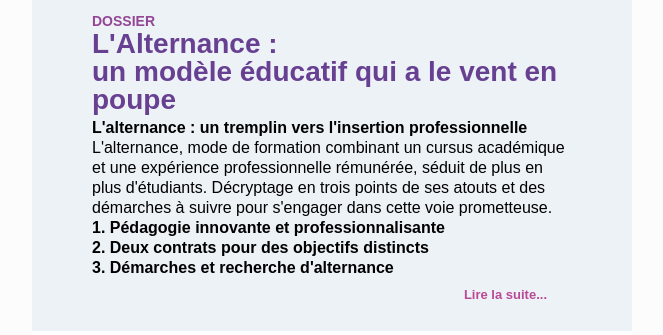
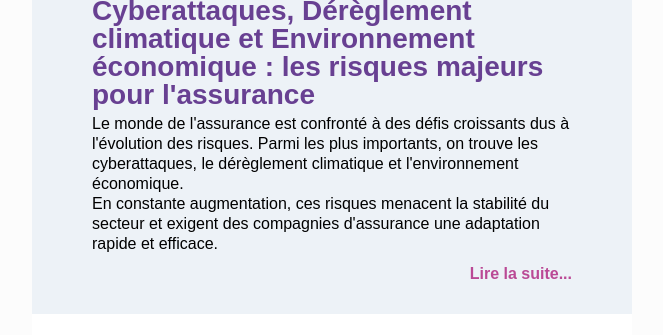
Before and after one commit to StraetenMax/052024_LetAssurance-MJML, a Node project: template html/index.html in a window 1280 px wide. Shown: the part 1062-1397 px from the top of the page, without its empty margins (308-971 px from the left). Run offline with Node 20 templates, Linux system fonts and the light colour scheme; the template is opened without the code that fills it, so the values that code supplies are empty.

Commit message:
mettre en place les articles

```diff
--- a/html/index.html
+++ b/html/index.html
@@ -1,7 +1,7 @@
 <!doctype html>
 <html lang="und" dir="auto" xmlns="http://www.w3.org/1999/xhtml" xmlns:v="urn:schemas-microsoft-com:vml" xmlns:o="urn:schemas-microsoft-com:office:office">
   <head>
-    <title>Lettre Assurance Etudiant Mai</title>
+    <title>Lettre Assurance Etudiant Mai 2024</title>
     <!--[if !mso]><!-->
     <meta http-equiv="X-UA-Compatible" content="IE=edge">
     <!--<![endif]-->
@@ -34,13 +34,14 @@
     <style type="text/css">
       @media only screen and (min-width:480px) {
         .mj-column-px-480 { width:480px !important; max-width: 480px; }
+.mj-column-per-20 { width:20% !important; max-width: 20%; }
+.mj-column-per-80 { width:80% !important; max-width: 80%; }
 .mj-column-px-550 { width:550px !important; max-width: 550px; }
 .mj-column-per-60 { width:60% !important; max-width: 60%; }
 .mj-column-per-40 { width:40% !important; max-width: 40%; }
 .mj-column-px-600 { width:600px !important; max-width: 600px; }
-.mj-column-per-20 { width:20% !important; max-width: 20%; }
-.mj-column-per-80 { width:80% !important; max-width: 80%; }
 .mj-column-per-100 { width:100% !important; max-width: 100%; }
+.mj-column-px-530 { width:530px !important; max-width: 530px; }
 .mj-column-per-50 { width:50% !important; max-width: 50%; }
 .mj-column-px-536 { width:536px !important; max-width: 536px; }
 .mj-column-px-320 { width:320px !important; max-width: 320px; }
@@ -48,13 +49,14 @@
     </style>
     <style media="screen and (min-width:480px)">
       .moz-text-html .mj-column-px-480 { width:480px !important; max-width: 480px; }
+.moz-text-html .mj-column-per-20 { width:20% !important; max-width: 20%; }
+.moz-text-html .mj-column-per-80 { width:80% !important; max-width: 80%; }
 .moz-text-html .mj-column-px-550 { width:550px !important; max-width: 550px; }
 .moz-text-html .mj-column-per-60 { width:60% !important; max-width: 60%; }
 .moz-text-html .mj-column-per-40 { width:40% !important; max-width: 40%; }
 .moz-text-html .mj-column-px-600 { width:600px !important; max-width: 600px; }
-.moz-text-html .mj-column-per-20 { width:20% !important; max-width: 20%; }
-.moz-text-html .mj-column-per-80 { width:80% !important; max-width: 80%; }
 .moz-text-html .mj-column-per-100 { width:100% !important; max-width: 100%; }
+.moz-text-html .mj-column-px-530 { width:530px !important; max-width: 530px; }
 .moz-text-html .mj-column-per-50 { width:50% !important; max-width: 50%; }
 .moz-text-html .mj-column-px-536 { width:536px !important; max-width: 536px; }
 .moz-text-html .mj-column-px-320 { width:320px !important; max-width: 320px; }
@@ -88,7 +90,129 @@
       >
 
 
-      <!--[if mso | IE]><table align="center" border="0" cellpadding="0" cellspacing="0" class="" role="presentation" style="width:600px;" width="600" bgcolor="#ffffff" ><tr><td style="line-height:0px;font-size:0px;mso-line-height-rule:exactly;"><![endif]-->
+      <!--[if mso | IE]><table align="center" border="0" cellpadding="0" cellspacing="0" class="" role="presentation" style="width:600px;" width="600" bgcolor="#4A5568" ><tr><td style="line-height:0px;font-size:0px;mso-line-height-rule:exactly;"><![endif]-->
+
+
+      <div  style="background:#4A5568;background-color:#4A5568;margin:0px auto;max-width:600px;">
+
+        <table
+           align="center" border="0" cellpadding="0" cellspacing="0" role="presentation" style="background:#4A5568;background-color:#4A5568;width:100%;"
+        >
+          <tbody>
+            <tr>
+              <td
+                 style="direction:ltr;font-size:0px;padding:0;text-align:center;"
+              >
+                <!--[if mso | IE]><table role="presentation" border="0" cellpadding="0" cellspacing="0"><tr><td class="" style="width:480px;" ><![endif]-->
+
+      <div
+         class="mj-column-px-480 mj-outlook-group-fix" style="font-size:0;line-height:0;text-align:left;display:inline-block;width:100%;direction:ltr;"
+      >
+        <!--[if mso | IE]><table border="0" cellpadding="0" cellspacing="0" role="presentation" ><tr><td style="vertical-align:middle;width:96px;" ><![endif]-->
+
+      <div
+         class="mj-column-per-20 mj-outlook-group-fix" style="font-size:0px;text-align:left;direction:ltr;display:inline-block;vertical-align:middle;width:20%;"
+      >
+
+      <table
+         border="0" cellpadding="0" cellspacing="0" role="presentation" width="100%"
+      >
+        <tbody>
+          <tr>
+            <td  style="vertical-align:middle;padding-top:8px;padding-right:8px;padding-bottom:8px;">
+
+      <table
+         border="0" cellpadding="0" cellspacing="0" role="presentation" style="" width="100%"
+      >
+        <tbody>
+
+              <tr>
+                <td
+                   align="right" style="font-size:0px;padding:0;word-break:break-word;"
+                >
+
+      <table
+         border="0" cellpadding="0" cellspacing="0" role="presentation" style="border-collapse:collapse;border-spacing:0px;"
+      >
+        <tbody>
+          <tr>
+            <td  style="width:50px;">
+
+      <img
+         alt="logo ESA (École Supérieure Assurance)" src="https://i.ibb.co/xYKFMzh/logoESA.jpg" style="border:0;display:block;outline:none;text-decoration:none;height:auto;width:100%;font-size:13px;" width="50" height="auto"
+      />
+
+            </td>
+          </tr>
+        </tbody>
+      </table>
+
+                </td>
+              </tr>
+
+        </tbody>
+      </table>
+
+            </td>
+          </tr>
+        </tbody>
+      </table>
+
+      </div>
+
+              <!--[if mso | IE]></td><td style="vertical-align:top;width:384px;" ><![endif]-->
+
+      <div
+         class="mj-column-per-80 mj-outlook-group-fix" style="font-size:0px;text-align:left;direction:ltr;display:inline-block;vertical-align:top;width:80%;"
+      >
+
+      <table
+         border="0" cellpadding="0" cellspacing="0" role="presentation" width="100%"
+      >
+        <tbody>
+          <tr>
+            <td  style="vertical-align:top;padding-top:8px;padding-bottom:8px;padding-left:8px;">
+
+      <table
+         border="0" cellpadding="0" cellspacing="0" role="presentation" style="" width="100%"
+      >
+        <tbody>
+
+              <tr>
+                <td
+                   align="left" style="font-size:0px;padding:0;word-break:break-word;"
+                >
+
+      <div
+         style="font-family:Arial, Helvetica, sans-serif;font-size:16px;font-weight:300;line-height:20px;text-align:left;color:#ffffff;"
+      >Ecosup Assurance partenaire de l'ESA Paris <em>(École Supérieure d'Assurance)</em></div>
+
+                </td>
+              </tr>
+
+        </tbody>
+      </table>
+
+            </td>
+          </tr>
+        </tbody>
+      </table>
+
+      </div>
+
+              <!--[if mso | IE]></td></tr></table><![endif]-->
+      </div>
+
+          <!--[if mso | IE]></td></tr></table><![endif]-->
+              </td>
+            </tr>
+          </tbody>
+        </table>
+
+      </div>
+
+
+      <!--[if mso | IE]></td></tr></table><table align="center" border="0" cellpadding="0" cellspacing="0" class="" role="presentation" style="width:600px;" width="600" bgcolor="#ffffff" ><tr><td style="line-height:0px;font-size:0px;mso-line-height-rule:exactly;"><![endif]-->
 
 
       <div  style="background:#ffffff;background-color:#ffffff;margin:0px auto;max-width:600px;">
@@ -409,128 +533,6 @@
       </div>
 
 
-      <!--[if mso | IE]></td></tr></table><table align="center" border="0" cellpadding="0" cellspacing="0" class="" role="presentation" style="width:600px;" width="600" bgcolor="#4A5568" ><tr><td style="line-height:0px;font-size:0px;mso-line-height-rule:exactly;"><![endif]-->
-
-
-      <div  style="background:#4A5568;background-color:#4A5568;margin:0px auto;max-width:600px;">
-
-        <table
-           align="center" border="0" cellpadding="0" cellspacing="0" role="presentation" style="background:#4A5568;background-color:#4A5568;width:100%;"
-        >
-          <tbody>
-            <tr>
-              <td
-                 style="direction:ltr;font-size:0px;padding:0;text-align:center;"
-              >
-                <!--[if mso | IE]><table role="presentation" border="0" cellpadding="0" cellspacing="0"><tr><td class="" style="width:480px;" ><![endif]-->
-
-      <div
-         class="mj-column-px-480 mj-outlook-group-fix" style="font-size:0;line-height:0;text-align:left;display:inline-block;width:100%;direction:ltr;"
-      >
-        <!--[if mso | IE]><table border="0" cellpadding="0" cellspacing="0" role="presentation" ><tr><td style="vertical-align:middle;width:96px;" ><![endif]-->
-
-      <div
-         class="mj-column-per-20 mj-outlook-group-fix" style="font-size:0px;text-align:left;direction:ltr;display:inline-block;vertical-align:middle;width:20%;"
-      >
-
-      <table
-         border="0" cellpadding="0" cellspacing="0" role="presentation" width="100%"
-      >
-        <tbody>
-          <tr>
-            <td  style="vertical-align:middle;padding-top:8px;padding-right:8px;padding-bottom:8px;">
-
-      <table
-         border="0" cellpadding="0" cellspacing="0" role="presentation" style="" width="100%"
-      >
-        <tbody>
-
-              <tr>
-                <td
-                   align="right" style="font-size:0px;padding:0;word-break:break-word;"
-                >
-
-      <table
-         border="0" cellpadding="0" cellspacing="0" role="presentation" style="border-collapse:collapse;border-spacing:0px;"
-      >
-        <tbody>
-          <tr>
-            <td  style="width:50px;">
-
-      <img
-         alt="logo ESA (École Supérieure Assurance)" src="https://i.ibb.co/xYKFMzh/logoESA.jpg" style="border:0;display:block;outline:none;text-decoration:none;height:auto;width:100%;font-size:13px;" width="50" height="auto"
-      />
-
-            </td>
-          </tr>
-        </tbody>
-      </table>
-
-                </td>
-              </tr>
-
-        </tbody>
-      </table>
-
-            </td>
-          </tr>
-        </tbody>
-      </table>
-
-      </div>
-
-              <!--[if mso | IE]></td><td style="vertical-align:top;width:384px;" ><![endif]-->
-
-      <div
-         class="mj-column-per-80 mj-outlook-group-fix" style="font-size:0px;text-align:left;direction:ltr;display:inline-block;vertical-align:top;width:80%;"
-      >
-
-      <table
-         border="0" cellpadding="0" cellspacing="0" role="presentation" width="100%"
-      >
-        <tbody>
-          <tr>
-            <td  style="vertical-align:top;padding-top:8px;padding-bottom:8px;padding-left:8px;">
-
-      <table
-         border="0" cellpadding="0" cellspacing="0" role="presentation" style="" width="100%"
-      >
-        <tbody>
-
-              <tr>
-                <td
-                   align="left" style="font-size:0px;padding:0;word-break:break-word;"
-                >
-
-      <div
-         style="font-family:Arial, Helvetica, sans-serif;font-size:16px;font-weight:300;line-height:20px;text-align:left;color:#ffffff;"
-      >Ecosup Assurance partenaire de l'ESA Paris <em>(École Supérieure d'Assurance)</em></div>
-
-                </td>
-              </tr>
-
-        </tbody>
-      </table>
-
-            </td>
-          </tr>
-        </tbody>
-      </table>
-
-      </div>
-
-              <!--[if mso | IE]></td></tr></table><![endif]-->
-      </div>
-
-          <!--[if mso | IE]></td></tr></table><![endif]-->
-              </td>
-            </tr>
-          </tbody>
-        </table>
-
-      </div>
-
-
       <!--[if mso | IE]></td></tr></table><table align="center" border="0" cellpadding="0" cellspacing="0" class="" role="presentation" style="width:600px;" width="600" bgcolor="#270938" ><tr><td style="line-height:0px;font-size:0px;mso-line-height-rule:exactly;"><![endif]-->
 
 
@@ -560,9 +562,33 @@
                    align="center" style="font-size:0px;padding:10px 25px;word-break:break-word;"
                 >
 
+      <table
+         border="0" cellpadding="0" cellspacing="0" role="presentation" style="border-collapse:collapse;border-spacing:0px;"
+      >
+        <tbody>
+          <tr>
+            <td  style="width:550px;">
+
+      <img
+         alt="" style="border:0;display:block;outline:none;text-decoration:none;height:auto;width:100%;font-size:13px;" width="550" height="auto"
+      />
+
+            </td>
+          </tr>
+        </tbody>
+      </table>
+
+                </td>
+              </tr>
+
+              <tr>
+                <td
+                   align="center" style="font-size:0px;padding:10px 25px;word-break:break-word;"
+                >
+
       <div
          style="font-family:Arial, Helvetica, sans-serif;font-size:28px;font-weight:500;line-height:1;text-align:center;color:#BA4995;"
-      >Vous recherchez une <strong style="color:#ffffff">alternance</strong> pour votre BTS ou votre Bachelor dans le domaine de la Banque - Assurance : <strong style="color:#ffffff">Nous avons des postes pour vous !</strong></div>
+      >Plus de 40 postes en <strong style="color:#ffffff">alternance</strong> à pourvoir auprès de nos <strong style="color:#ffffff">entreprises partenaires</strong></div>
 
                 </td>
               </tr>
@@ -644,11 +670,11 @@
             <td  style="width:600px;" class="mj-full-width-mobile">
 
         <a
-           href="https://ecosup-assurance.fr/alternance-modele-educatif-vent-en-poupe/" target="_blank"
+           href="https://ecosup-assurance.fr/risques-majeurs-assurance/" target="_blank"
         >
 
       <img
-         alt="L alternance un modèle éducatif" src="https://img.mailinblue.com/3403292/images/content_library/original/6614d5fa1ccefdb35700fd47.jpg" style="border:0;display:block;outline:none;text-decoration:none;height:auto;width:100%;font-size:13px;" width="600" height="auto"
+         alt="Nouveau risques informatique,climatique et économique" src="https://img.mailinblue.com/3403292/images/content_library/original/6614d5fa1ccefdb35700fd47.jpg" style="border:none;display:block;outline:none;text-decoration:none;height:auto;width:100%;font-size:13px;" width="600" height="auto"
       />
 
         </a>
@@ -686,12 +712,12 @@
           <tbody>
             <tr>
               <td
-                 style="direction:ltr;font-size:0px;padding:10px 60px 20px;text-align:center;"
+                 style="direction:ltr;font-size:0px;padding:20px 0;padding-bottom:20px;padding-top:10px;text-align:center;"
               >
-                <!--[if mso | IE]><table role="presentation" border="0" cellpadding="0" cellspacing="0"><tr><td class="" style="vertical-align:top;width:480px;" ><![endif]-->
-
-      <div
-         class="mj-column-per-100 mj-outlook-group-fix" style="font-size:0px;text-align:left;direction:ltr;display:inline-block;vertical-align:top;width:100%;"
+                <!--[if mso | IE]><table role="presentation" border="0" cellpadding="0" cellspacing="0"><tr><td class="" style="vertical-align:top;width:530px;" ><![endif]-->
+
+      <div
+         class="mj-column-px-530 mj-outlook-group-fix" style="font-size:0px;text-align:left;direction:ltr;display:inline-block;vertical-align:top;width:100%;"
       >
 
       <table
@@ -701,7 +727,7 @@
 
               <tr>
                 <td
-                   align="left" style="font-size:0px;padding:5px 0 2px 0;word-break:break-word;"
+                   align="left" style="font-size:0px;padding:10px 25px;padding-top:5px;padding-bottom:5px;word-break:break-word;"
                 >
 
       <div
@@ -713,84 +739,36 @@
 
               <tr>
                 <td
-                   align="left" style="font-size:0px;padding:0;word-break:break-word;"
+                   align="left" style="font-size:0px;padding:10px 25px;padding-top:0;padding-bottom:0;word-break:break-word;"
                 >
 
       <div
          style="font-family:Arial, Helvetica, sans-serif;font-size:28px;font-weight:700;line-height:1;text-align:left;color:#684092;"
-      >L'Alternance :</div>
-
-                </td>
-              </tr>
-
-              <tr>
-                <td
-                   align="left" style="font-size:0px;padding:0 0 4px 0;word-break:break-word;"
-                >
-
-      <div
-         style="font-family:Arial, Helvetica, sans-serif;font-size:28px;font-weight:700;line-height:1;text-align:left;color:#684092;"
-      >un modèle éducatif qui a le vent en poupe</div>
-
-                </td>
-              </tr>
-
-              <tr>
-                <td
-                   align="left" style="font-size:0px;padding:0;word-break:break-word;"
-                >
-
-      <div
-         style="font-family:Arial, Helvetica, sans-serif;font-size:16px;font-weight:700;line-height:20px;text-align:left;color:#000000;"
-      >L'alternance : un tremplin vers l'insertion professionnelle</div>
-
-                </td>
-              </tr>
-
-              <tr>
-                <td
-                   align="left" style="font-size:0px;padding:0;word-break:break-word;"
+      >Cyberattaques, Dérèglement climatique et Environnement économique : <strong>les risques majeurs pour l'assurance</strong></div>
+
+                </td>
+              </tr>
+
+              <tr>
+                <td
+                   align="left" style="font-size:0px;padding:10px 25px;padding-top:5px;padding-bottom:0;word-break:break-word;"
                 >
 
       <div
          style="font-family:Arial, Helvetica, sans-serif;font-size:16px;font-weight:500;line-height:20px;text-align:left;color:#000000;"
-      >L'alternance, mode de formation combinant un cursus académique et une expérience professionnelle rémunérée, séduit de plus en plus d'étudiants. Décryptage en trois points de ses atouts et des démarches à suivre pour s'engager dans cette voie prometteuse.</div>
-
-                </td>
-              </tr>
-
-              <tr>
-                <td
-                   align="left" style="font-size:0px;padding:0;word-break:break-word;"
-                >
-
-      <div
-         style="font-family:Arial, Helvetica, sans-serif;font-size:16px;font-weight:700;line-height:20px;text-align:left;color:#000000;"
-      >1. Pédagogie innovante et professionnalisante</div>
-
-                </td>
-              </tr>
-
-              <tr>
-                <td
-                   align="left" style="font-size:0px;padding:0;word-break:break-word;"
-                >
-
-      <div
-         style="font-family:Arial, Helvetica, sans-serif;font-size:16px;font-weight:700;line-height:20px;text-align:left;color:#000000;"
-      >2. Deux contrats pour des objectifs distincts</div>
-
-                </td>
-              </tr>
-
-              <tr>
-                <td
-                   align="left" style="font-size:0px;padding:0;word-break:break-word;"
-                >
-
-      <div
-         style="font-family:Arial, Helvetica, sans-serif;font-size:16px;font-weight:700;line-height:20px;text-align:left;color:#000000;"
-      >3. Démarches et recherche d'alternance</div>
+      >Le monde de l'assurance est confronté à des défis croissants dus à l'évolution des risques. Parmi les plus importants, on trouve les cyberattaques, le dérèglement climatique et l'environnement économique.</div>
+
+                </td>
+              </tr>
+
+              <tr>
+                <td
+                   align="left" style="font-size:0px;padding:10px 25px;padding-top:0;padding-bottom:0;word-break:break-word;"
+                >
+
+      <div
+         style="font-family:Arial, Helvetica, sans-serif;font-size:16px;font-weight:500;line-height:20px;text-align:left;color:#000000;"
+      >En constante augmentation, ces risques menacent la stabilité du secteur et exigent des compagnies d'assurance une adaptation rapide et efficace.</div>
 
                 </td>
               </tr>
@@ -801,8 +779,8 @@
                 >
 
       <div
-         style="font-family:Arial, Helvetica, sans-serif;font-size:13px;font-weight:700;line-height:1;text-align:right;color:#000000;"
-      ><a href="https://ecosup-assurance.fr/alternance-modele-educatif-vent-en-poupe/" style="color:#BA4995;text-decoration:none;">Lire la suite...</a></div>
+         style="font-family:Arial, Helvetica, sans-serif;font-size:16px;font-weight:700;line-height:20px;text-align:right;color:#000000;"
+      ><a href="https://ecosup-assurance.fr/risques-majeurs-assurance/" style="color:#BA4995;text-decoration:none;">Lire la suite...</a></div>
 
                 </td>
               </tr>
@@ -941,7 +919,7 @@
 
       <div
          style="font-family:Arial, Helvetica, sans-serif;font-size:16px;font-weight:300;line-height:20px;text-align:left;color:#000000;"
-      >Avant de vous lancer dans la recherche d'un contrat d'alternance, il est essentiel de définir vos objectifs professionnels. Quel secteur vous attire ?</div>
+      >A 22 ans Mathilde s'engage dans un Bachelor Assurance après un BTS MCO vant de vous lancer dans la recherche d'un contrat d'alternance, il est essentiel.</div>
 
                 </td>
               </tr>
--- /dev/null
+++ b/pug/includes/_01bandeau.pug
@@ -0,0 +1,5 @@
+mj-section(background-color='#270938')
+    mj-column
+        mj-image
+        mj-text(align='center' font-size='28px' font-weight='500' color='#BA4995') Plus de 40 postes en #[strong(style='color:#ffffff') alternance] à pourvoir auprès de nos #[strong(style='color:#ffffff') entreprises partenaires]
+        mj-button(padding='25px 0 15px 0' align='center' font-size='16px' background-color='#BA4995' color='#ffffff') Postulez
--- a/pug/includes/_article.pug
+++ b/pug/includes/_article.pug
@@ -4,7 +4,7 @@ mj-section(background-color='#ffffff' padding='20px 24px 10px 24px')
     mj-column(padding='8px')
         mj-text(padding='0' align='left' font-size='14px' font-weight='900' color='#944694' line-height='18px' text-transform='uppercase') Interview
         mj-text(padding='0' align='left' font-size='20px' font-weight='700' line-height='24px' color='#684092') Mathilde future étudiante à Ecosup Assurance a décroché son alternance
-        mj-text(padding='0' font-size='16px' line-height='20px' font-weight='300') Avant de vous lancer dans la recherche d'un contrat d'alternance, il est essentiel de définir vos objectifs professionnels. Quel secteur vous attire ?
+        mj-text(padding='0' font-size='16px' line-height='20px' font-weight='300') A 22 ans Mathilde s'engage dans un Bachelor Assurance après un BTS MCO vant de vous lancer dans la recherche d'un contrat d'alternance, il est essentiel.
         mj-text(align='right' color='#BA4995' font-weight='700') #[a(href='https://ecosup-assurance.fr/decrocher-contrat-alternance-3-etapes-cles-reussir' style='color:#BA4995;text-decoration:none;') Lire la suite...]
 
 mj-section(background-color='#ffffff' padding='20px 24px 10px 24px')
```
Also changed, not shown: pug/index.pug (+9 -13 lines), pug/templates/_layout.pug (+5 -5 lines), 1 other file.
